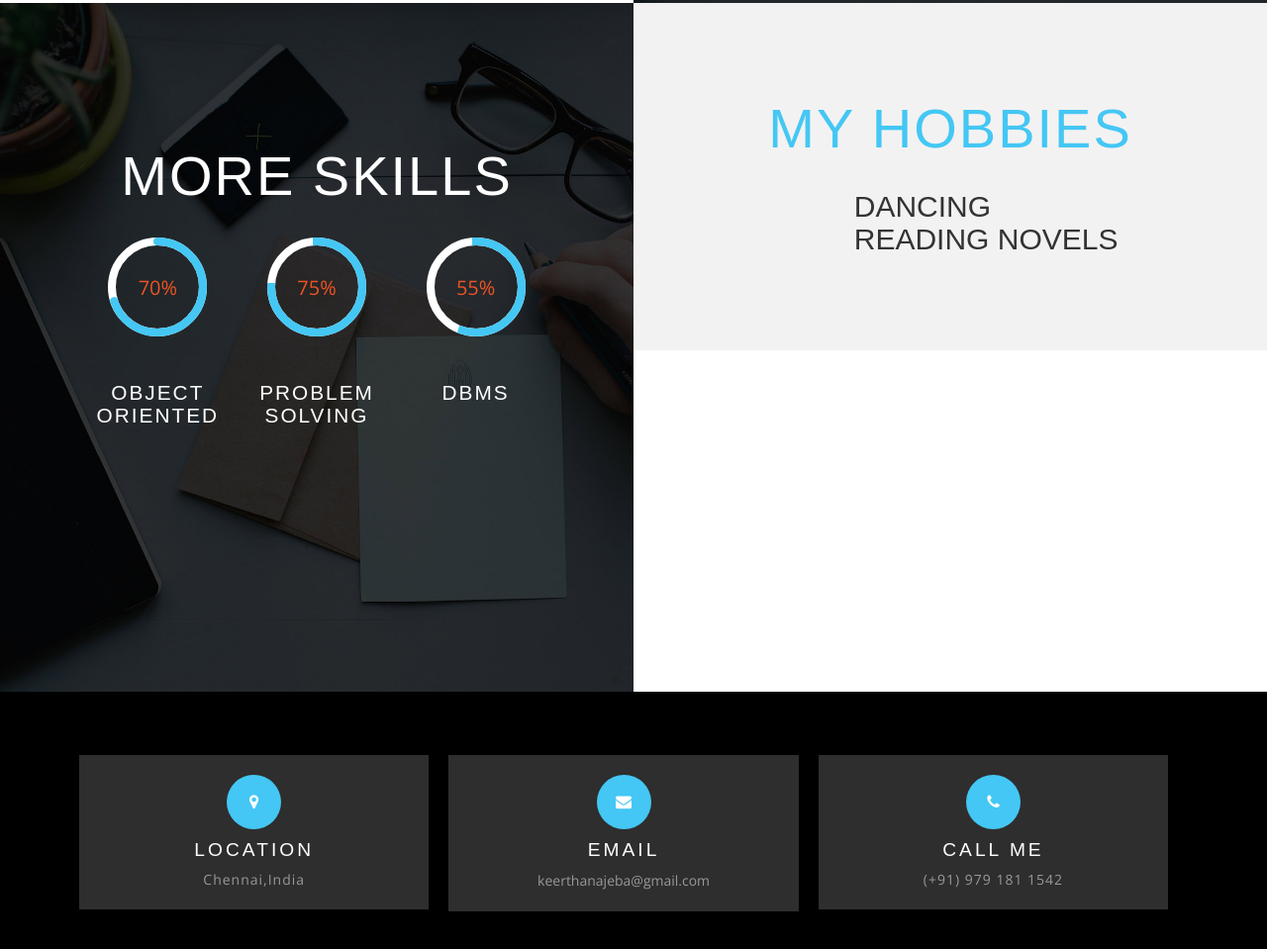
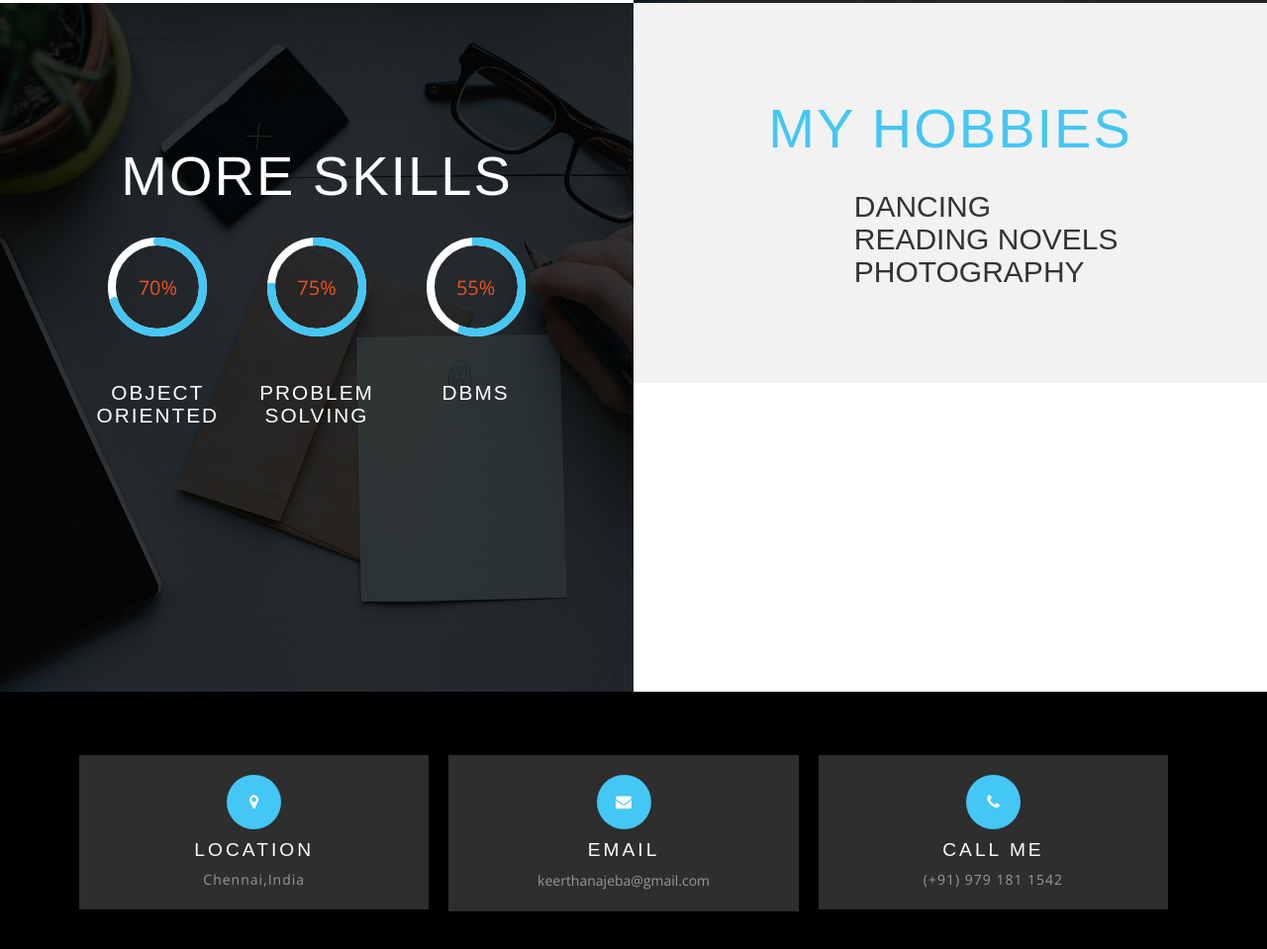
Before and after one commit to keerthanajebaraj/keerthanajebaraj.github.io, a plain HTML site: page index.html in a window 1280 px wide. Shown: the part 2597-3556 px from the top of the page at 99% size. Drawn offline with nearby package versions, Linux system fonts and the light colour scheme; files whose address does not match are found by name; a web font is replaced by a local one.

Commit message:
Update index.html

```diff
--- a/index.html
+++ b/index.html
@@ -281,7 +281,7 @@ Smartphone Compatible web template, free web designs for Nokia, Samsung, LG, Son
 					 <div class="education-agile-w3l-info">
 					       <h2>Dancing</h2>
 						 <h2>Reading Novels</h2>
-
+						 <h2>Photography</h2>
 
 				     </div>
 				      <div class="clearfix"></div>
```
